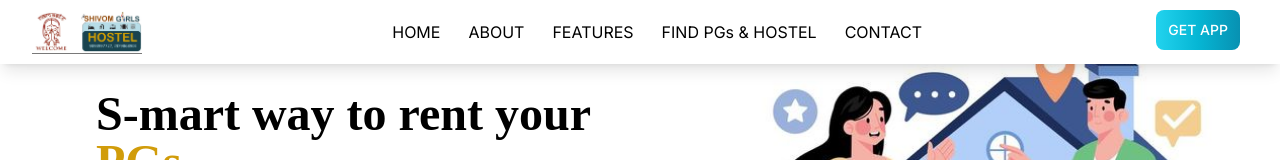
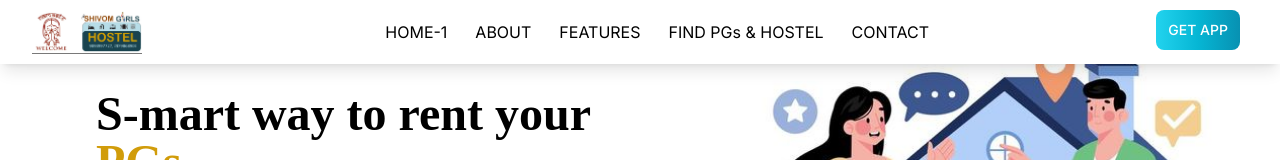
Before and after one commit to samtechindia/mystrax-product, a Next.js app: page / in a window 1280 px wide. Shown: the top 160 px of the page. Built offline with nearby package versions, Linux system fonts and the light colour scheme.

Commit message:
nav updated

```diff
--- a/components/Navbar.js
+++ b/components/Navbar.js
@@ -31,7 +31,7 @@ function Navbar() {
 								href="/"
 								className="text-black hover:text-orange-700 rounded-lg p-2 hover:underline hover:underline-offset-4"
 							>
-								HOME
+								HOME-1
 							</Link>
 							<Link
 								href="/About"
```
